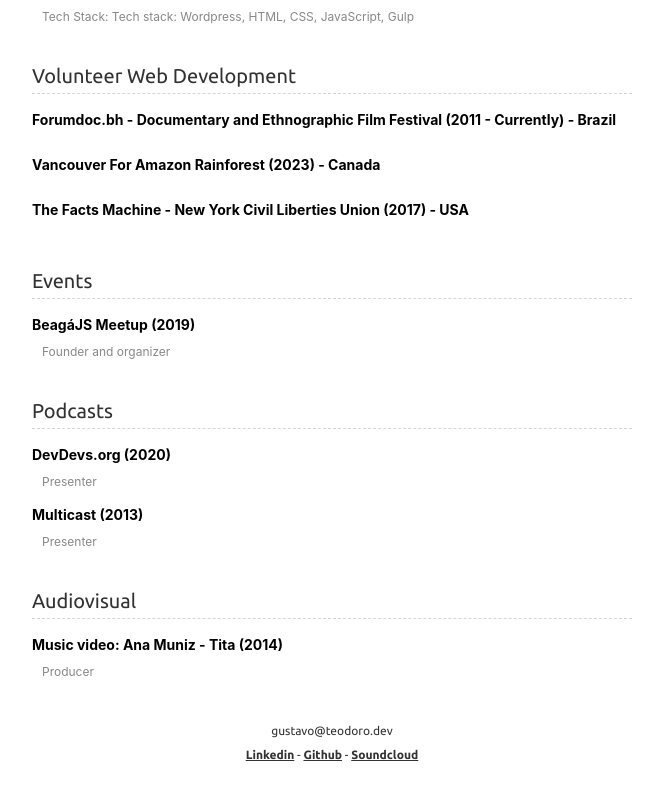
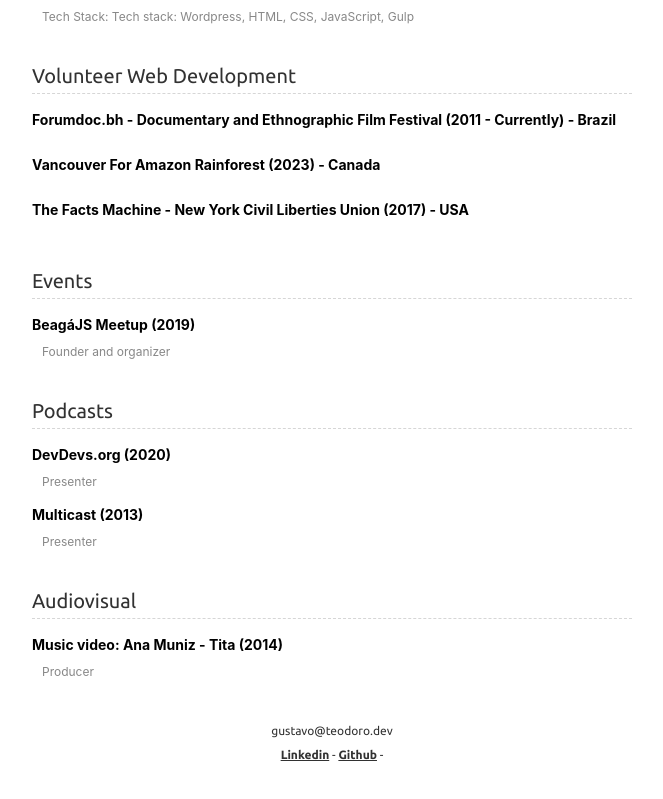
Before and after one commit to gustavoteodoro/gustavoteodoro, a React (Create React App) app: page / in a window 1280 px wide. Shown: the part 2236-3035 px from the top of the page, without its empty margins (308-971 px from the left). Built offline with nearby package versions, Linux system fonts and the light colour scheme.

Commit message:
too shy to be true
Comment out the Soundcloud link in the footer.

```diff
--- a/src/components/atoms/Footer/index.jsx
+++ b/src/components/atoms/Footer/index.jsx
@@ -17,7 +17,7 @@
         {' - '}
         <a href="https://github.com/gustavoteodoro/" target="_blank" rel="noopener noreferrer">Github</a>
         {' - '}
-        <a href="https://soundcloud.com/escutegustavo" target="_blank" rel="noopener noreferrer">Soundcloud</a>
+        {/* <a href="https://soundcloud.com/escutegustavo" target="_blank" rel="noopener noreferrer">Soundcloud</a> */}
       </FooterText>
 
     </FooterContainer>
```
